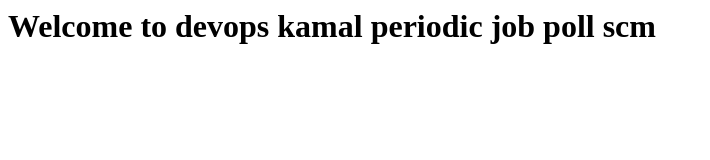
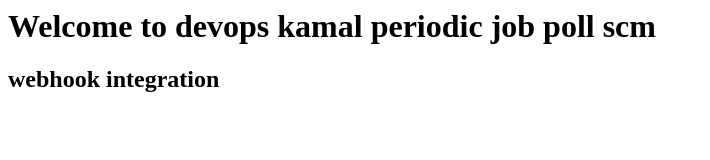
Before and after one commit to kamalakar19/webserver-test, a plain HTML site: page index.html in a window 1280 px wide. Shown: the whole page, without its empty margins (0-710 px from the left). Drawn offline with Linux system fonts and the light colour scheme.

Commit message:
Update index.html

```diff
--- a/index.html
+++ b/index.html
@@ -1 +1,2 @@
 <h1>Welcome to devops kamal periodic job poll scm </h1>
+<h2>webhook integration</h2>
```
